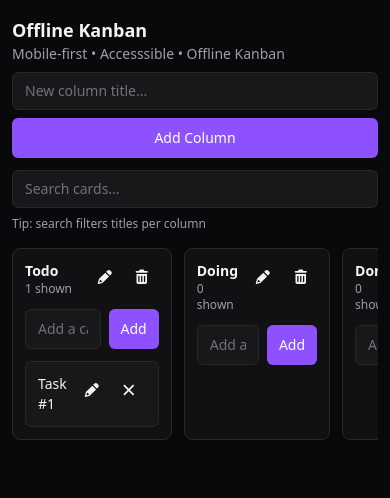
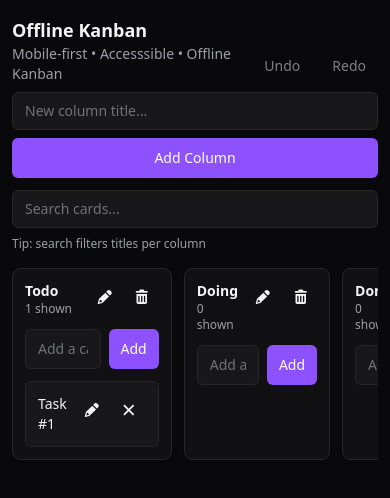
Before and after one commit to VarushSiva/offline-kanban, a React (Vite) app: page / in a window 390 px wide. Shown: the top 498 px of the page. Built offline with nearby package versions, Linux system fonts and the light colour scheme.

Commit message:
feat(undo): add responsive undo/redo buttons + keyboard shortcuts

```diff
--- a/src/features/board/BoardPage.tsx
+++ b/src/features/board/BoardPage.tsx
@@ -1,4 +1,4 @@
-import { useMemo, useState } from "react";
+import { useMemo, useState, useEffect } from "react";
 import { announce } from "../ui/uiSlice";
 import { useAppDispatch, useAppSelector } from "../../hooks";
 import {
@@ -6,6 +6,7 @@ import {
   selectSearchQuery,
   selectVisibleCardsForColumn,
 } from "./selectors";
+import { redo, undo } from "../history/undoableBoardReducer";
 import {
   addCard,
   addColumn,
@@ -26,18 +27,118 @@ export default function BoardPage() {
   const dispatch = useAppDispatch();
   const columns = useAppSelector(selectColumns);
   const searchQuery = useAppSelector(selectSearchQuery);
+  const canUndo = useAppSelector((selector) => selector.board.past.length > 0);
+  const canRedo = useAppSelector(
+    (selector) => selector.board.future.length > 0,
+  );
 
   const [newColumnTitle, setNewColumnTitle] = useState("");
+
+  useEffect(() => {
+    const isTypingTarget = (target: EventTarget | null) => {
+      if (!(target instanceof HTMLElement)) return false;
+      const tag = target.tagName.toLowerCase();
+      return (
+        tag === "input" ||
+        tag === "textarea" ||
+        tag === "select" ||
+        target.isContentEditable
+      );
+    };
+
+    const onKeyDown = (e: KeyboardEvent) => {
+      if (isTypingTarget(e.target)) return;
+
+      const key = e.key.toLowerCase();
+      const mod = e.ctrlKey || e.metaKey;
+
+      if (!mod) return;
+
+      const isUndo = key === "z" && !e.shiftKey;
+      const isRedo = key === "y" || (key === "z" && e.shiftKey);
+
+      if (isUndo) {
+        if (!canUndo) return;
+        e.preventDefault();
+        dispatch(undo());
+        dispatch(announce("Undid last action"));
+      }
+
+      if (isRedo) {
+        if (!canRedo) return;
+        e.preventDefault();
+        dispatch(redo());
+        dispatch(announce("Redid last action"));
+      }
+    };
+
+    window.addEventListener("keydown", onKeyDown);
+    return () => window.removeEventListener("keydown", onKeyDown);
+  }, [dispatch, canUndo, canRedo]);
 
   return (
     <div className="mx-auto max-w-6xl px-3 sm:px-4 lg:px-6 py-4 sm:py-6">
       <header className="flex flex-col gap-3 sm:gap-4">
         <div className="flex flex-col gap-2 sm:flex-row sm:items-end sm:justify-between">
-          <div>
-            <h1 className="text-lg sm:text-xl font-semibold">Offline Kanban</h1>
-            <p className="text-sm text-zinc-400">
-              Mobile-first • Accesssible • Offline Kanban
-            </p>
+          <div className="flex items-end justify-between gap-3">
+            <div>
+              <h1 className="text-lg sm:text-xl font-semibold">
+                Offline Kanban
+              </h1>
+              <p className="text-sm text-zinc-400">
+                Mobile-first • Accesssible • Offline Kanban
+              </p>
+            </div>
+
+            <div className="flex gap-2 sm:hidden">
+              <button
+                type="button"
+                className="btn btn-ghost"
+                onClick={() => {
+                  dispatch(undo());
+                  dispatch(announce("Undid last action"));
+                }}
+                disabled={!canUndo}
+              >
+                Undo
+              </button>
+              <button
+                type="button"
+                className="btn btn-ghost"
+                onClick={() => {
+                  dispatch(redo());
+                  dispatch(announce("Redid last action"));
+                }}
+                disabled={!canRedo}
+              >
+                Redo
+              </button>
+            </div>
+          </div>
+
+          <div className="hidden sm:flex gap-2">
+            <button
+              type="button"
+              className="btn btn-ghost"
+              onClick={() => {
+                dispatch(undo());
+                dispatch(announce("Undid last action"));
+              }}
+              disabled={!canUndo}
+            >
+              Undo
+            </button>
+            <button
+              type="button"
+              className="btn btn-ghost"
+              onClick={() => {
+                dispatch(redo());
+                dispatch(announce("Redid last action"));
+              }}
+              disabled={!canRedo}
+            >
+              Redo
+            </button>
           </div>
 
           <form
```
